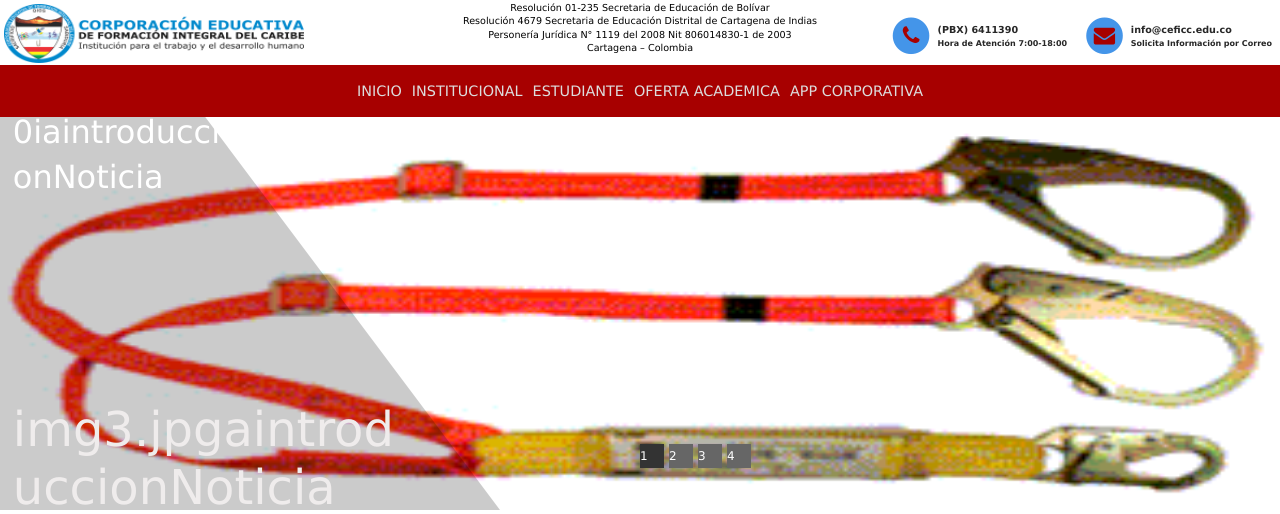
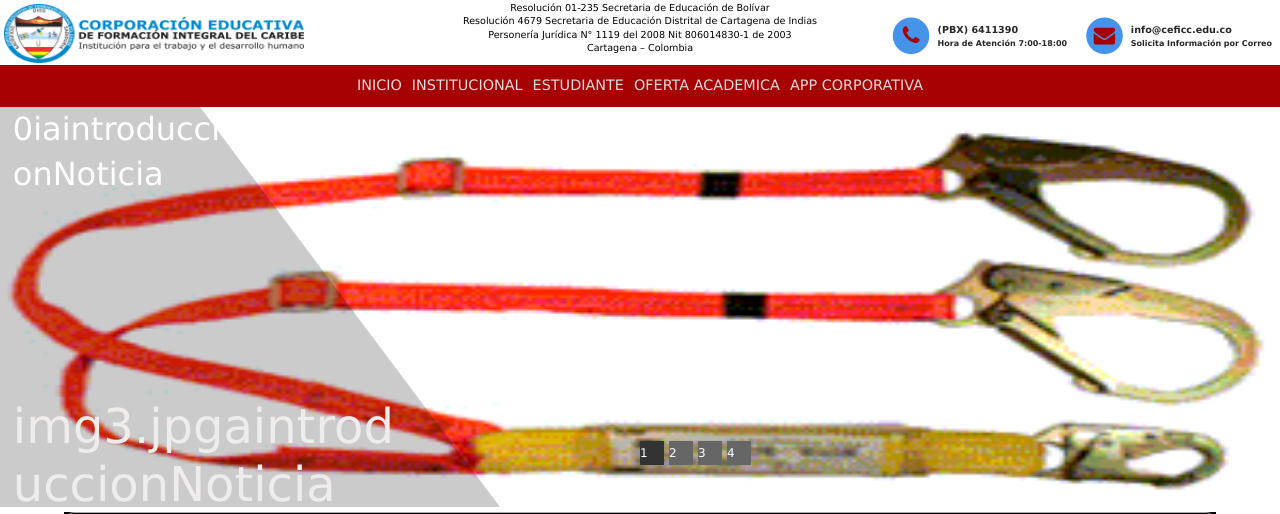
Before and after one commit to sowil6/soluciones_web, a PHP site: page /vista/index.php in a window 1280 px wide. Shown: the top 514 px of the page. Run offline with PHP 8.4, Linux system fonts and the light colour scheme; some libraries are stand-ins or nearby versions.

Commit message:
cambio7pm

```diff
--- a/Styles/CSSEstiloGeneral.css
+++ b/Styles/CSSEstiloGeneral.css
@@ -109,6 +109,8 @@ footer {
 	height:65px;
 
 	}
+
+
 
 /*INFORMACION PBX EMAIL*/
 .contenedorHeader .info{
--- a/Styles/menu.css
+++ b/Styles/menu.css
@@ -29,7 +29,7 @@ a:hover, a:active, a:focus { /* this group of selectors will give a keyboard nav
 	position:relative;
 	width:100%;
   background-color:#a70000;
-height:45px;
+height:42px;
    z-index:1;
  }
 .divContenedorMenu-fixed {
@@ -40,7 +40,7 @@ height:45px;
 }
 /*ESTILOS GENERALES*/
 .menu{
-	height:100%;
+	height:41px;
 	}
 .menu ul{
 	margin:0;
@@ -54,7 +54,7 @@ height:45px;
 .menu li{
 /*border-right:1px solid #fff;
 border-left:1px solid #fff;*/
-	line-height:3rem;/*altura de los botones*/
+	line-height:2.3rem;/*altura de los botones*/
 	position:relative;
 /*	min-width:100px;espacio de los botones en la barra de menu*/
 /*flex-grow: 1;distribuye los botones en la barra de menu*/
```
